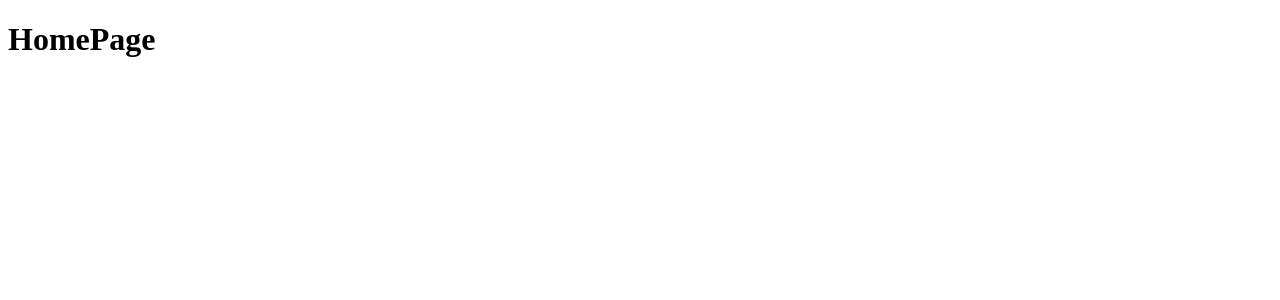
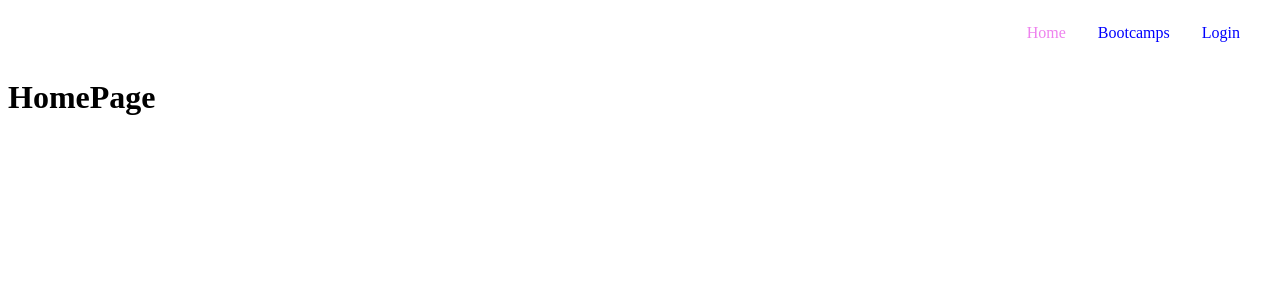
Before and after one commit to Bedlam343/BootcampApp, a React (Create React App) app in the folder frontend/my-app/: page / in a window 1280 px wide. Shown: the top 300 px of the page. Built offline with nearby package versions, Linux system fonts and the light colour scheme.

Commit message:
navigation links

```diff
--- a/frontend/my-app/src/components/MainNavigation.js
+++ b/frontend/my-app/src/components/MainNavigation.js
@@ -1,3 +1,47 @@
-const MainNavigation = () => {};
+import { NavLink } from "react-router-dom";
+
+import classes from "./MainNavigation.module.css";
+
+const MainNavigation = () => {
+  return (
+    <nav className={classes.nav}>
+      <ul className={classes.list}>
+        <li>
+          <NavLink
+            to="/"
+            className={({ isActive }) =>
+              isActive ? classes.active : undefined
+            }
+            end
+          >
+            Home
+          </NavLink>
+        </li>
+        <li>
+          <NavLink
+            to="/bootcamps"
+            className={({ isActive }) =>
+              isActive ? classes.active : undefined
+            }
+            end
+          >
+            Bootcamps
+          </NavLink>
+        </li>
+        <li>
+          <NavLink
+            to="/login"
+            className={({ isActive }) =>
+              isActive ? classes.active : undefined
+            }
+            end
+          >
+            Login
+          </NavLink>
+        </li>
+      </ul>
+    </nav>
+  );
+};
 
 export default MainNavigation;
--- /dev/null
+++ b/frontend/my-app/src/components/MainNavigation.module.css
@@ -0,0 +1,24 @@
+.nav {
+  justify-content: right;
+  display: flex;
+}
+
+.list {
+  list-style: none;
+  margin: 1rem;
+}
+
+.list li {
+  display: inline;
+  margin: 1rem;
+}
+
+.list a {
+  text-decoration: none;
+  color: blue;
+}
+
+.list a:hover,
+.list a.active {
+  color: violet;
+}
```
